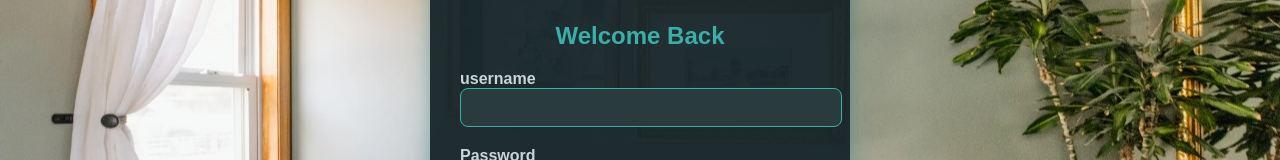
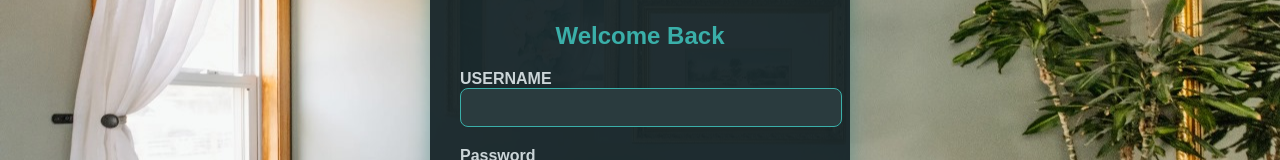
Before and after one commit to SANPRIYAN/HOTEL-BOOKING-MERN-PROJECT, a React (Vite) app in the folder pg-management/: page /login in a window 1280 px wide. Shown: the part 294-454 px from the top of the page. Built offline with nearby package versions, Linux system fonts and the light colour scheme.

Commit message:
username changed

```diff
--- a/pg-management/src/Login.jsx
+++ b/pg-management/src/Login.jsx
@@ -72,7 +72,7 @@ function Login() {
           <form onSubmit={handleSubmit}>
             <div style={{ marginBottom: '20px', textAlign: 'left' }}>
               <label htmlFor="username" style={{ fontWeight: '600', color: '#CBD5D8' }}>
-                username
+                USERNAME
               </label>
               <input
                 type="text"
```
